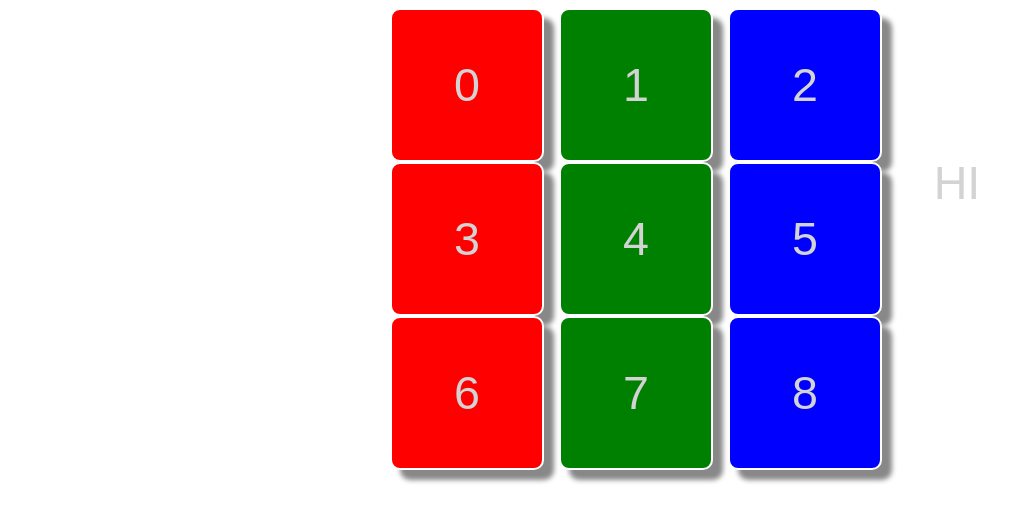
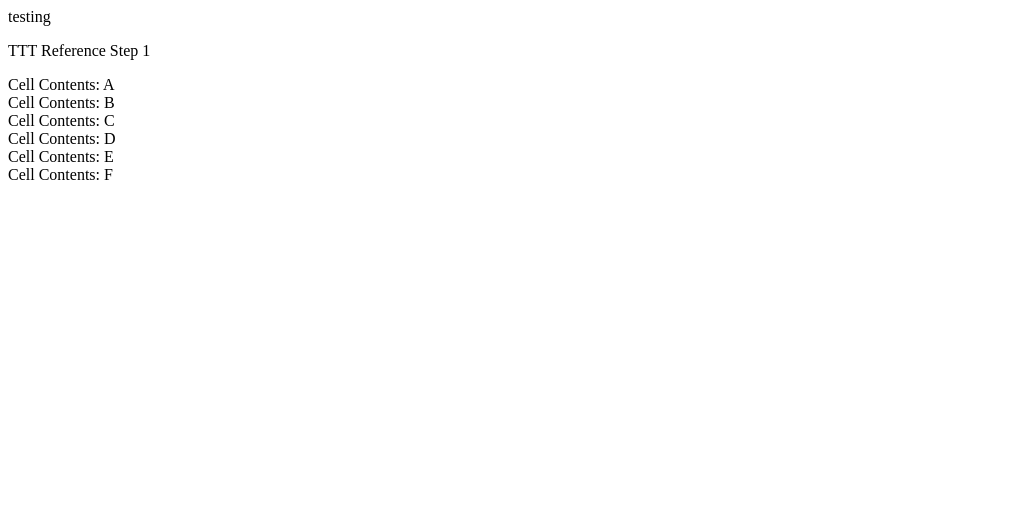
Before and after one commit to itsbigk/tictactoe, a plain HTML site: page index.html in a window 1280 px wide. Shown: the whole page, without its empty margins (0-1031 px from the left). Drawn offline with nearby package versions, Linux system fonts and the light colour scheme.

Commit message:
Made lots of changes with changing from regular javascript to angular.js There is no longer a board but that is what is coming next

```diff
--- a/index.html
+++ b/index.html
@@ -1,59 +1,22 @@
 <!Doctype html>
-<html>
+<html ng-app="tttApp">
 <head>
-        <title>Project 2 - Period 1</title>
-        <link type="text/css" rel="stylesheet" href="style.css" />
-    <script>
-        //Waits until the document is loaded to run the initializeGame function
-        window.onload = function() {
-            initializeGame();
-        };
-        //initializeGame makes the c0 id clickable
-        function initializeGame() {
-            //defining a variable called count to count the number of clicks
-            var count = 0;
-            //starting a for loop that applies a number to the class number and making it a part of the new variable "cellId"
-            for (var cellId = 0; cellId < 9; cellId++) {
-                //the variable current cell is defined 9 times to assign the cellId values
-                var currentCell = document.getElementById('c' + cellId);
-                //adding the event listener "click" and calling the function that will assign all of the new colors to the divs
-                //when it says count % 2 it is checking to see if the count variable is divisible by 2. If it is then it changes it
-                //to green and if it is now divisible by 2 then it changes it to purple
-                currentCell.addEventListener('click', function(){
-                    this.style.backgroundColor = ((count % 2) === 0) ? "green" : "purple";
-                    count ++;
-                    //alert(this.id);
-            });
-        };
-    }
-    </script>
-
+    <title>Project 2 - Period 1</title>
+    <link type="text/css" rel="stylesheet" href="style.css" />
+    <script src="https://ajax.googleapis.com/ajax/libs/angularjs/1.2.0/angular.min.js"></script>
+    <script src="main.js"></script>
 </head>
 <body>
+    <div class="board" ng-controller="tttController">
+        {{testing}}
+        <p>TTT Reference Step 1</p>
+        <div class="theBox"></div>
 
-  <div class="container">
-
-        <div id="article" class="">
-          <!-- <p>Tic Tac Toe</p> -->
-
-            <div id="c0" class="r float_left box"><p>0</p></div>
-            <div id="c1" class="g float_left box"><p>1</p></div>
-            <div id="c2" class="b float_left box"><p>2</p></div>
-
-            <div class="clearboth"></div>
-            <div id="c3" class="r float_left box"><p>3</p></div>
-            <div id="c4" class="g float_left box"><p>4</p></div>
-            <div id="c5" onmouseout= event.cancelBubble=true, class="b float_left box"><p>5</p></div>
-
-            <div class="clearboth"></div>
-            <div id="c6" class="r float_left box"><p>6</p></div>
-            <div id="c7" class="g float_left box"><p>7</p></div>
-            <div id="c8" class="b float_left box"><p>8</p></div>
+        <div ng-repeat="currentCell in cellList">
+            <div class="allCellsAlways" ng-click="playerPicks(currentCell)" ng-class="{xclass: currentCell.status=='X', oclass: currentCell.status=='O'}">
+                Cell Contents: {{currentCell.status}}
+            </div>
         </div>
-
-        <p id="demo">HI</p>
-
-
     </div>
 </body>
 </html>
--- /dev/null
+++ b/main.js
@@ -0,0 +1,57 @@
+// //Waits until the document is loaded to run the initializeGame function
+//         window.onload = function() {
+//             initializeGame();
+//         };
+//         //initializeGame makes the c0 id clickable
+//         function initializeGame() {
+//             //defining a variable called count to count the number of clicks
+//             var count = 0;
+//             //starting a for loop that applies a number to the class number and making it a part of the new variable "cellId"
+//             for (var cellId = 0; cellId < 9; cellId++) {
+//                 //the variable current cell is defined 9 times to assign the cellId values
+//                 var currentCell = document.getElementById('c' + cellId);
+//                 //adding the event listener "click" and calling the function that will assign all of the new colors to the divs
+//                 //when it says count % 2 it is checking to see if the count variable is divisible by 2. If it is then it changes it
+//                 //to green and if it is now divisible by 2 then it changes it to purple
+//                 currentCell.addEventListener('click', function(){
+//                     this.style.backgroundColor = ((count % 2) === 0) ? "green" : "purple";
+//                     count ++;
+//                     //alert(this.id);
+//             });
+//         };
+//     }
+
+var tttApp = angular.module('tttApp', []);
+
+tttApp.controller('tttController', function ($scope) {
+
+    $scope.testing = "testing";
+
+    //Storing status of cells
+    $scope.cellList = [
+        {status: "A"},
+        {status: "B"},
+        {status: "C"},
+        {status: "D"},
+        {status: "E"},
+        {status: "F"}
+    ];
+
+    $scope.testJS = function() {
+        console.log("clicking is working.");
+    };
+
+    $scope.playerPicks = function(thisCell) {
+        //click stuff will go here.
+        console.log("Cell was: " + thisCell.status);
+        thisCell.status = "O";
+        console.log("Cell is now " + thisCell.status);
+    };
+});
+
+
+
+
+
+
+//Notes: Make sure to add an if else statement to display which person's turn it is. if turn counter % 2 == 0 then it's player blahblah's turn.
--- a/style.css
+++ b/style.css
@@ -1,70 +1,9 @@
-.container{
+.board{
   min-height: 100%;
   margin: 0;
   border: 0;
 }
-#article{
-	height:100px;
-	width:500px;
-	text-align: center;
-  /*background-color:red;*/
-	border-radius: 10px;
-  margin: 0 auto;
+
+.xclass {
+	background-color: yellow;
 }
-.box{
-	width:150px;
-	height:150px;
-	border: 2px solid white;
-	text-align: center;
-	border-radius: 10px;
-	-moz-box-shadow: 10px 10px 5px #888;
-	-webkit-box-shadow: 10px 10px 5px #888;
-	box-shadow: 10px 10px 5px #888;
-}
-
-
-.r{
-	background-color: red;
-
-}
-
-.g{
-	margin-left:15px;
-	margin-right:15px;
-	background-color: green;
-}
-
-.b{
-	background-color: blue;
-}
-
-p {
-	display: table-cell;
-	width: 150px;
-	height: 150px;
-	vertical-align: middle;
-	text-align: center;
-	font-family: arial;
-	font-size: 35pt;
-	color: lightgray;
-}
-
-/*the usual suspects begin*/
-.float_right{
-	float: right;
-}
-.float_left{
-	float: left;
-}
-/*needed to cause auto expansion of container div*/
-.clearboth{
-	clear: both;
-}
-/*the usual suspects end*/
-html {
-    height: 100%;
-    }
-
-body {
-    height: 100%;
-    }
```
